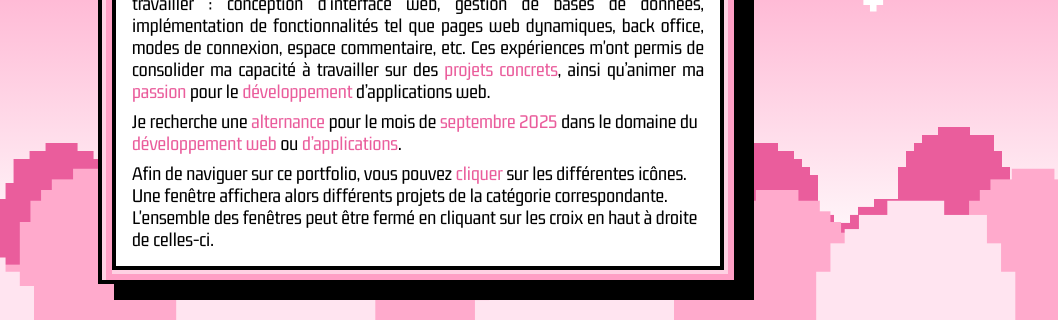
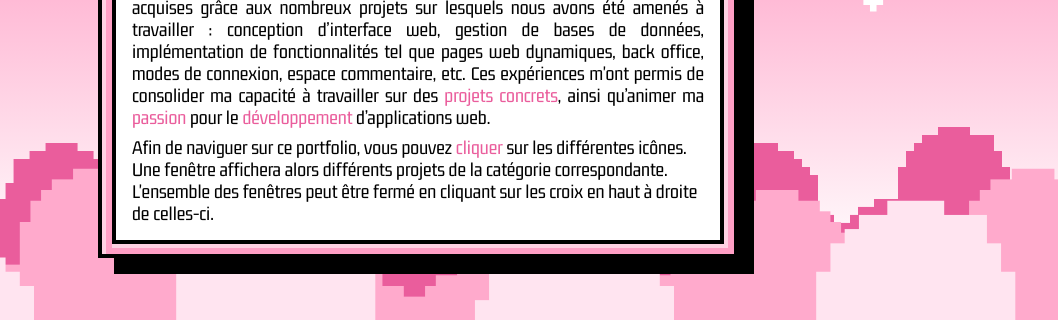
Before and after one commit to Sekaivi/portfolio, a plain HTML site: page index.html in a window 1280 px wide. Shown: the part 372-692 px from the top of the page, 222-1280 px from the left. Drawn offline with Linux system fonts and the light colour scheme.

Commit message:
Add files via upload

```diff
--- a/index.html
+++ b/index.html
@@ -171,17 +171,11 @@
                                         style="color: #EA5D9C;">développement</span> d’applications web.
                                 </p>
                                 <p>
-                                    Je recherche une <span style="color: #EA5D9C;">alternance</span> pour le mois de
-                                    <span style="color: #EA5D9C;">septembre 2025</span> dans le domaine du <span
-                                        style="color: #EA5D9C;">développement web</span> ou <span
-                                        style="color: #EA5D9C;">d’applications</span>.
-                                </p>
-
-                                <p>
                                     Afin de naviguer sur ce portfolio, vous pouvez <span
                                         style="color: #EA5D9C;">cliquer</span> sur les différentes icônes. Une fenêtre
                                     affichera alors différents projets de la catégorie correspondante.
-                                    L'ensemble des fenêtres peut être fermé en cliquant sur les croix en haut à droite de celles-ci.
+                                    L'ensemble des fenêtres peut être fermé en cliquant sur les croix en haut à droite
+                                    de celles-ci.
                                 </p>
                             </div>
                         </div>
```
